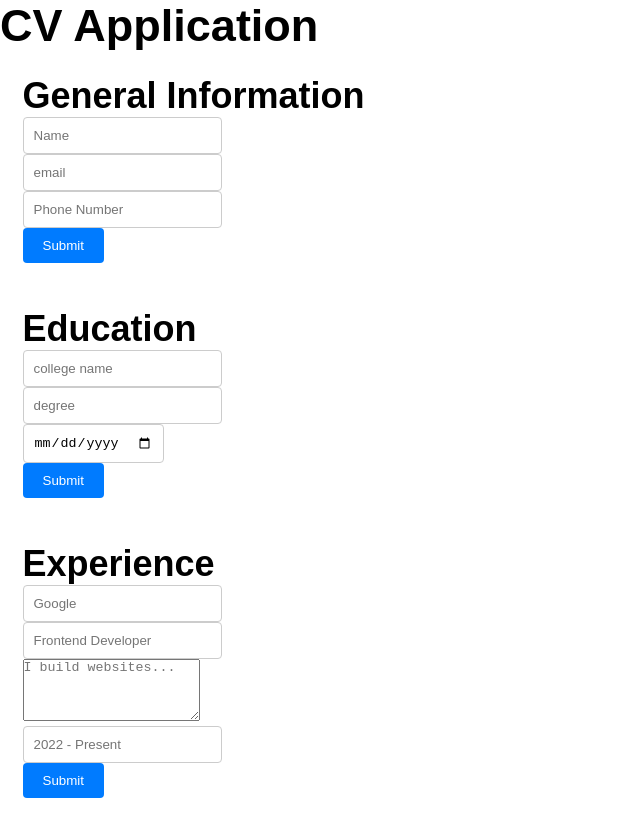
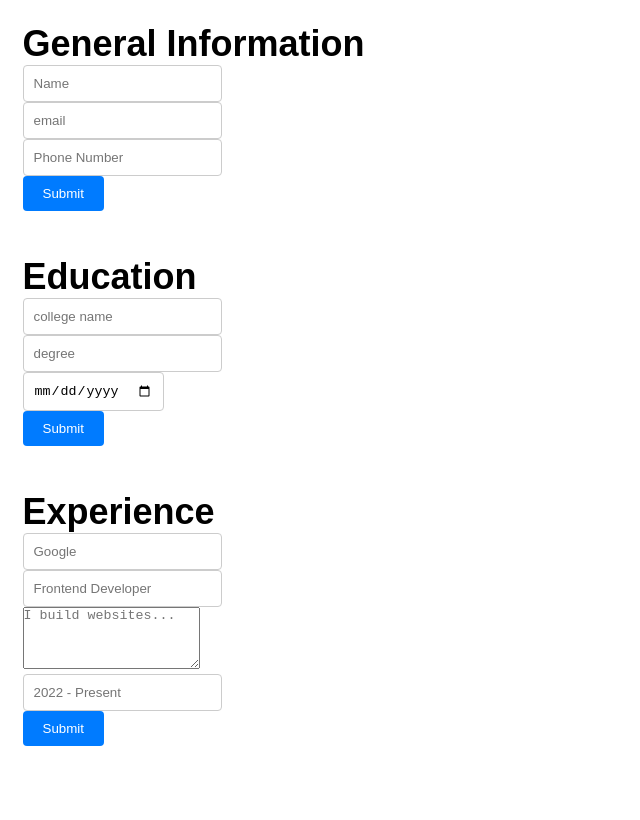
Before and after one commit to Fakecloak/CV-Application, a React (Vite) app in the folder my-first-react-app/: page / in a window 1280 px wide. Shown: the whole page, without its empty margins (0-640 px from the left). Built offline with nearby package versions, Linux system fonts and the light colour scheme.

Commit message:
remove header from App component and add Navbar component for better structure

```diff
--- a/my-first-react-app/src/App.jsx
+++ b/my-first-react-app/src/App.jsx
@@ -7,7 +7,6 @@ function App() {
 
   return (
     <div className="app">
-      <h1>CV Application</h1>
       <GeneralInfo />
       <Educational />
       <Experience />
```
Also changed, not shown: my-first-react-app/src/components/Navbar.jsx (added, +9 -0 lines).
